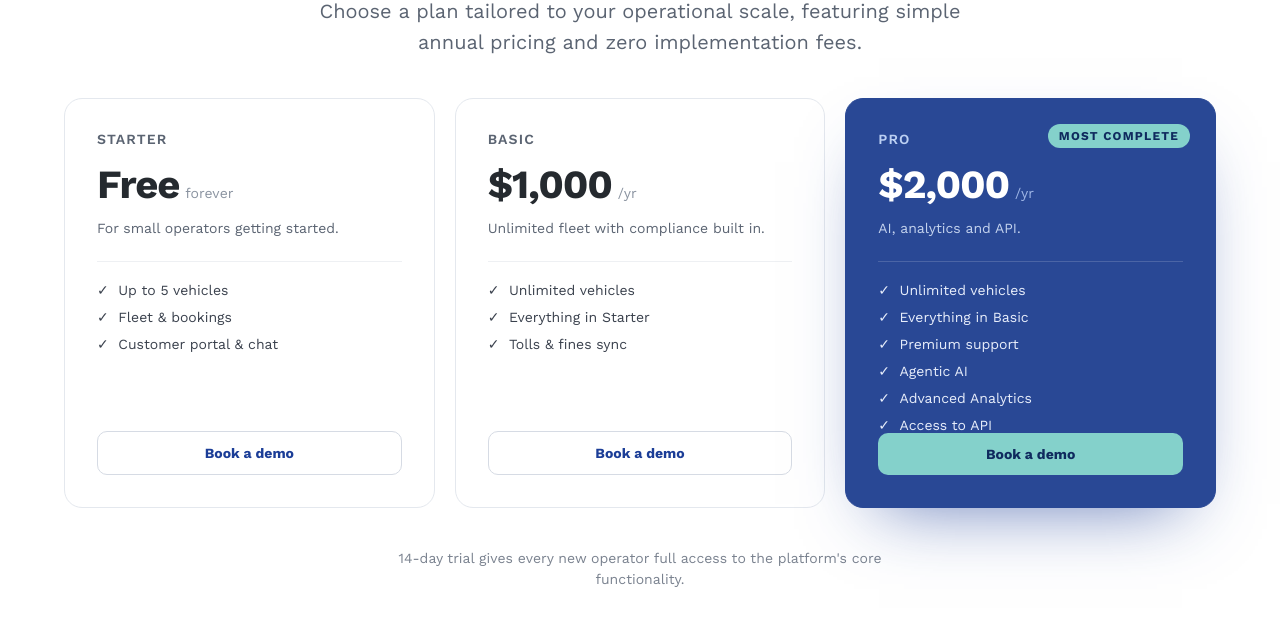
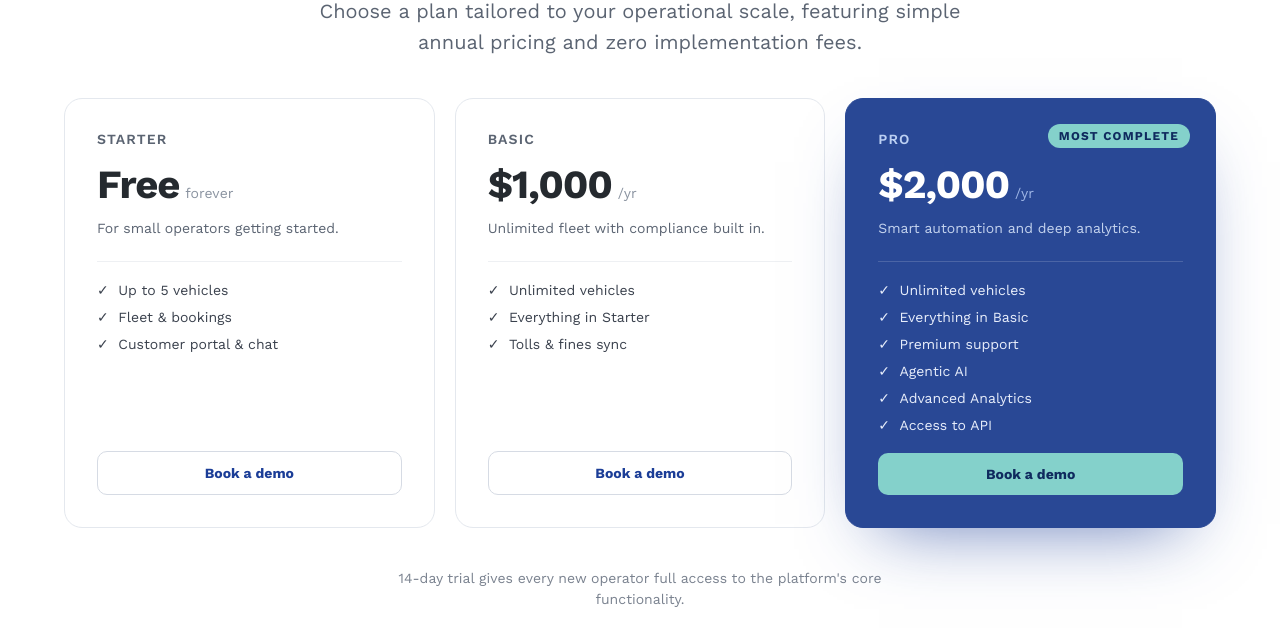
Before and after one commit to its-me/wheelers.landing, a FastAPI app: page / in a window 1280 px wide. Shown: the part 2758-3391 px from the top of the page. Run offline with FastAPI, Linux system fonts and the light colour scheme.

Commit message:
Fix hero subhead wrapping and Pro plan spacing per Figma
- Hero subhead: replace max-width:60ch (~660px) with the design's
  640px box + word-break:break-word so line breaks match the design
- Pro plan: add 20px gap above the CTA (the flex spacer collapsed to
  zero on the tallest card) and update caption to the design wording

Co-Authored-By: Claude Opus 4.8 <noreply@anthropic.com>

```diff
--- a/templates/index.html
+++ b/templates/index.html
@@ -95,7 +95,7 @@
   <section id="top" data-sec data-idx="0" style="position:relative;min-height:100vh;display:flex;flex-direction:column;align-items:center;justify-content:center;text-align:center;padding:118px 24px 64px;overflow:hidden;background:radial-gradient(120% 70% at 50% -8%, #eaf7f4 0%, #ffffff 58%);">
     <span style="font-size:14px;font-weight:600;letter-spacing:0.18em;text-transform:uppercase;color:var(--blue);margin-bottom:40px;">Complete SaaS platform for car rental operations</span>
     <h1 style="margin:0;max-width:14ch;font-size:clamp(40px,6.2vw,72px);line-height:1.02;font-weight:600;letter-spacing:-0.035em;color:var(--ink2);text-wrap:balance;">Modern rental operations, made simple</h1>
-    <p style="margin:40px auto 0;max-width:60ch;font-size:clamp(17px,1.6vw,20px);line-height:1.55;color:#5b6472;font-weight:400;">A modern platform built specifically for UAE car rental operators and powered by AI. Built for the way operators actually work to manage fleet, customers, contracts, tolls, fines, and insurance.</p>
+    <p style="margin:40px auto 0;max-width:640px;font-size:clamp(17px,1.6vw,20px);line-height:1.55;color:#5b6472;font-weight:400;word-break:break-word;">A modern platform built specifically for UAE car rental operators and powered by AI. Built for the way operators actually work to manage fleet, customers, contracts, tolls, fines, and insurance.</p>
     <div style="display:flex;gap:14px;flex-wrap:wrap;justify-content:center;margin-top:40px;">
       <a href="#platform" style="display:inline-flex;align-items:center;gap:9px;background:#fff;color:var(--blue);padding:15px 30px;border-radius:11px;font-weight:600;font-size:20px;text-decoration:none;border:1.5px solid #d6dbe4;">Explore the product</a>
       <a href="#contact" style="display:inline-flex;align-items:center;gap:9px;background:var(--blue);color:#fff;padding:15px 30px;border-radius:11px;font-weight:600;font-size:20px;text-decoration:none;box-shadow:0 14px 34px -14px rgba(27,61,151,0.6);">Get in touch</a>
@@ -200,8 +200,8 @@
           <span style="position:absolute;top:25px;right:25px;font-size:12px;font-weight:700;letter-spacing:0.1em;text-transform:uppercase;color:#0f2a5e;background:var(--green);padding:5px 11px;border-radius:30px;">Most complete</span>
           <span style="font-size:14px;font-weight:600;letter-spacing:0.08em;text-transform:uppercase;color:#bcd0f3;">Pro</span>
           <div style="display:flex;align-items:baseline;gap:6px;margin-top:14px;"><span style="font-size:40px;font-weight:700;letter-spacing:-0.03em;color:#fff;">$2,000</span><span style="font-size:14px;color:#9fb6e6;">/yr</span></div>
-          <p style="margin:10px 0 22px;font-size:14px;color:#c4d3ee;line-height:1.5;">AI, analytics and API.</p>
-          <div style="display:flex;flex-direction:column;gap:11px;font-size:14px;color:#e8eefb;border-top:1px solid rgba(255,255,255,0.16);padding-top:20px;">
+          <p style="margin:10px 0 22px;font-size:14px;color:#c4d3ee;line-height:1.5;">Smart automation and deep analytics.</p>
+          <div style="display:flex;flex-direction:column;gap:11px;font-size:14px;color:#e8eefb;border-top:1px solid rgba(255,255,255,0.16);padding-top:20px;margin-bottom:20px;">
             <span>✓&nbsp;&nbsp;Unlimited vehicles</span>
             <span>✓&nbsp;&nbsp;Everything in Basic</span>
             <span>✓&nbsp;&nbsp;Premium support</span>
```
